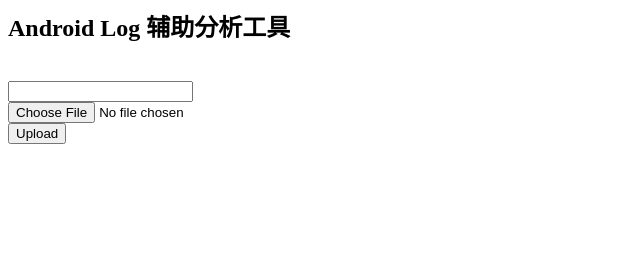
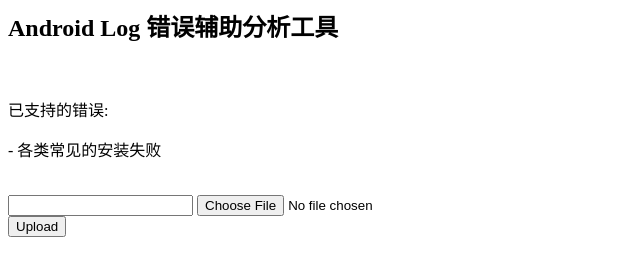
Before and after one commit to Henry-T/NODEPG, a website: page ToolSite/index.html in a window 1280 px wide. Shown: the whole page, without its empty margins (0-640 px from the left). Drawn offline with Linux system fonts and the light colour scheme.

Commit message:
more note

```diff
--- a/ToolSite/index.html
+++ b/ToolSite/index.html
@@ -1,8 +1,10 @@
 <html>
     <body>
-        <H2>Android Log 辅助分析工具</H2><br>
+        <H2>Android Log 错误辅助分析工具</H2><br>
+        <p>已支持的错误:</p>
+        <p>- 各类常见的安装失败</p><br>
         <form action="/android/logparse/upload" enctype="multipart/form-data" method="post">
-            <input type="text" name="title"><br>
+            <input type="text" name="title">
             <input type="file" name="file"><br>
             <input type="submit" value="Upload">
         </form>
```
